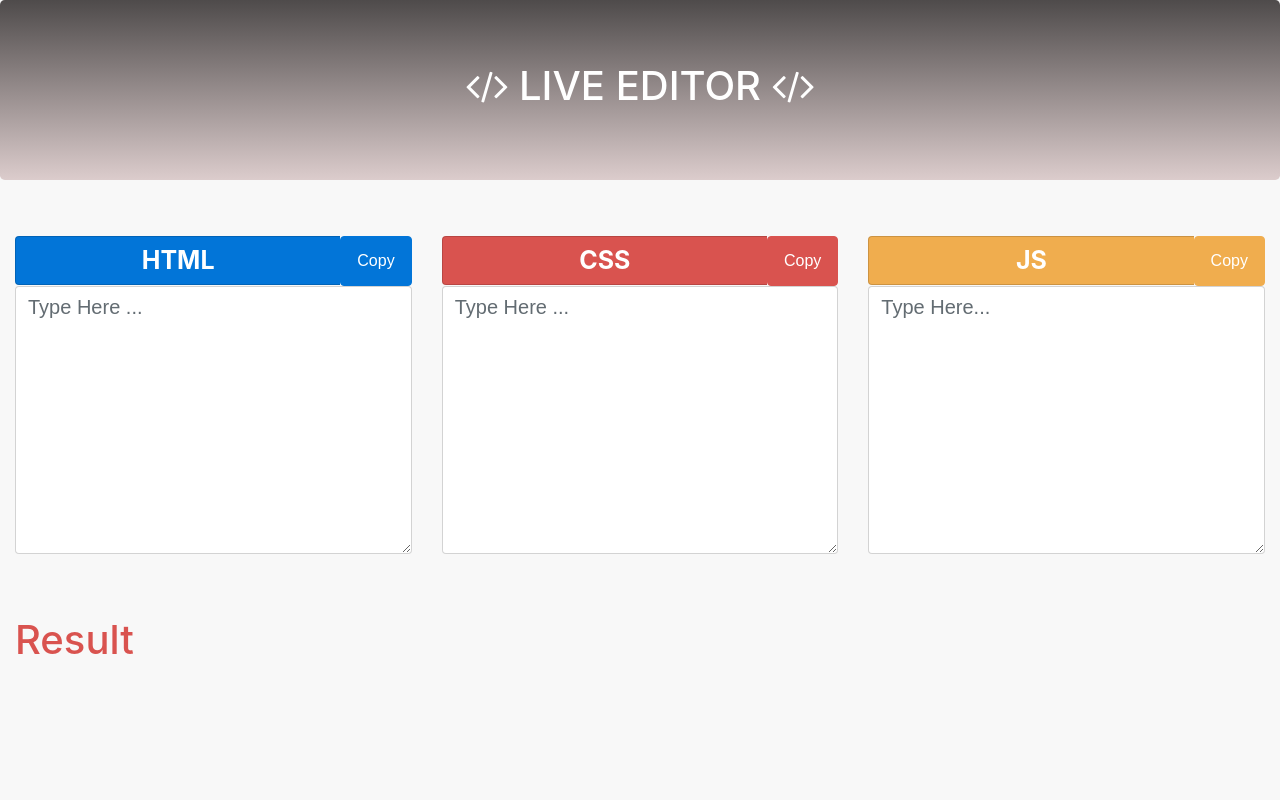
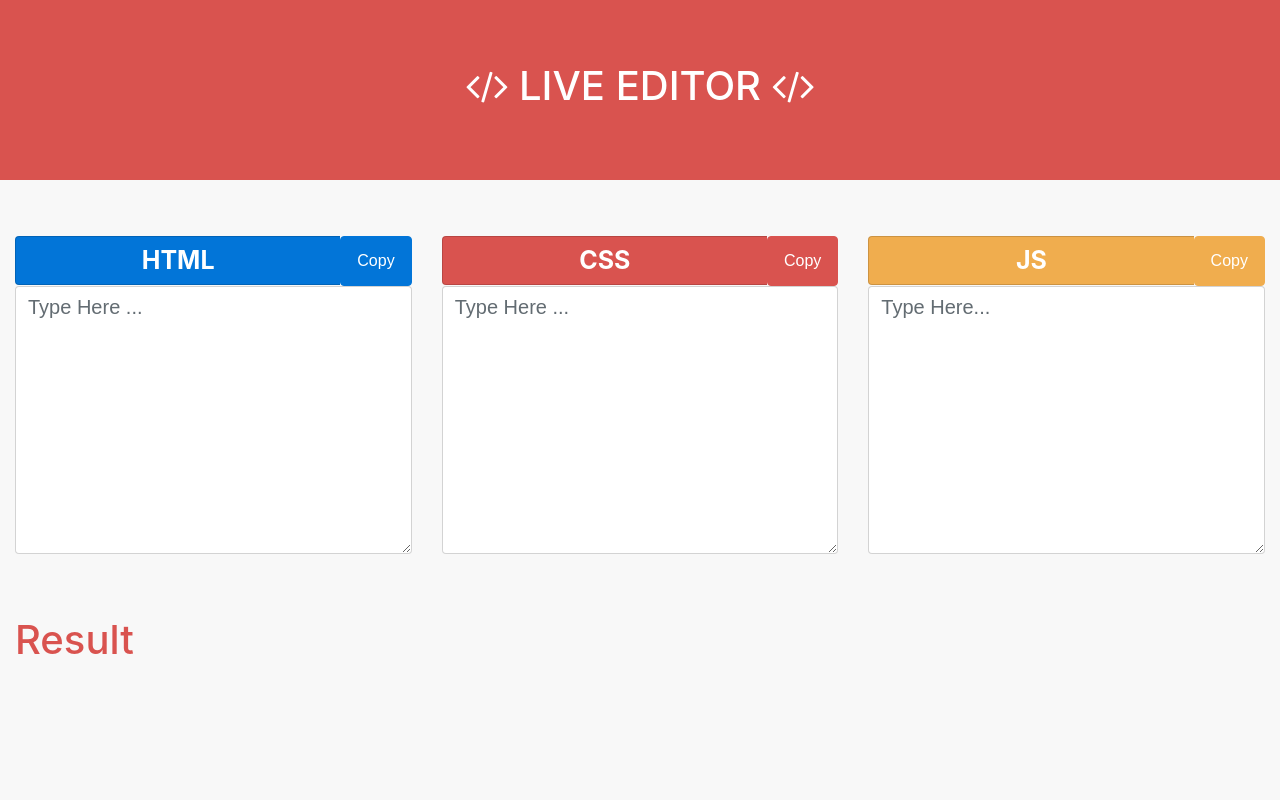
Before and after one commit to NobArxtx/editor2, a website: page index.html in a window 1280 px wide. Shown: the top 800 px of the page. Drawn offline with Linux system fonts and the light colour scheme.

Commit message:
Modified

```diff
--- a/index.html
+++ b/index.html
@@ -43,12 +43,12 @@
 <link rel="stylesheet" href="css/style.css">
 </head>
 <body style="background-color:#f8f8f8">
-	<div class="container-fluid">
 		<div class="row">
-			<div class="col-md-12 jumbotron mime" >
+			<div class="col-md-12 jumbotron bg-danger" >
 				<h1 class="text-center" style="color:#fff"><i class="fa fa-code"></i> LIVE EDITOR <i class="fa fa-code"></i></h1>
 			</div>
 		</div><br>
+	<div class="container-fluid">
 		<div class="row">
 			<div class="col-md-4">
 						<input type="submit" name="copy" value="Copy" style="height:50px;" class="pull-right btn btn-primary" onclick="htmlcopy()">
```
